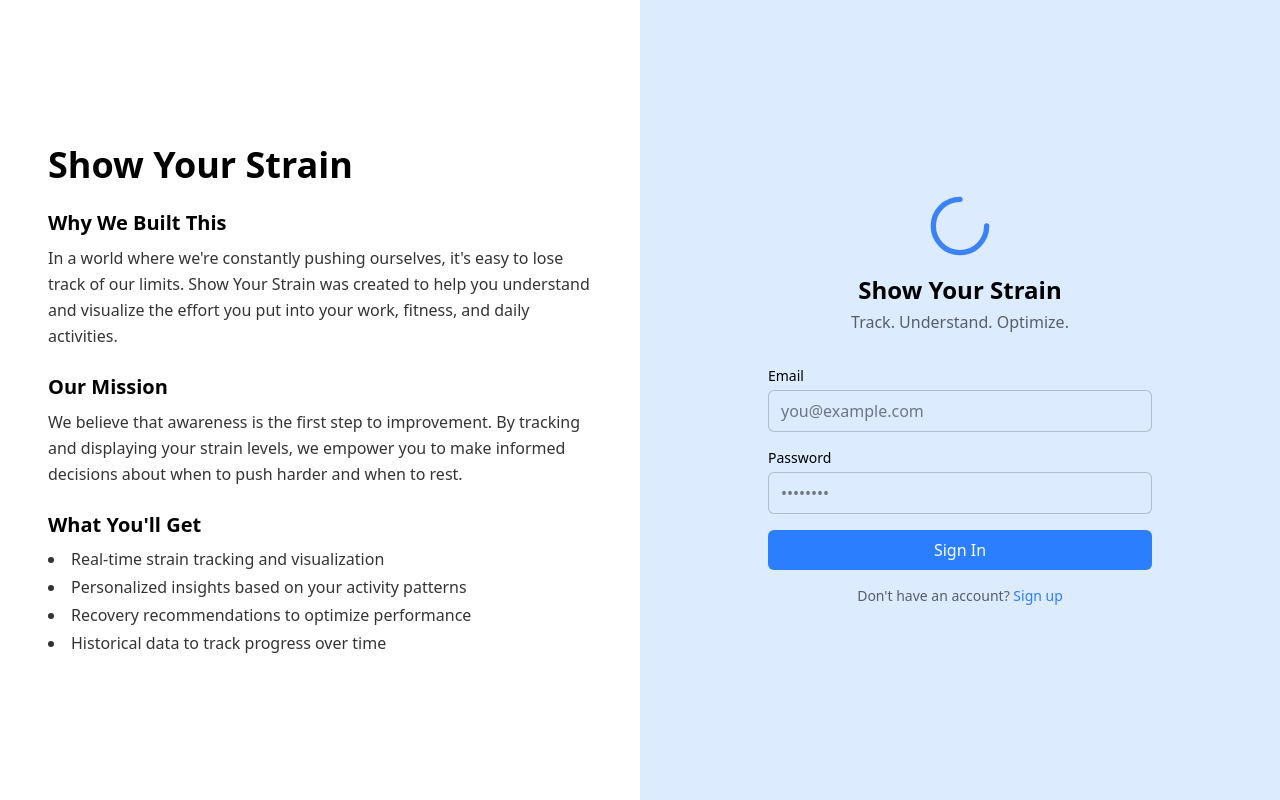
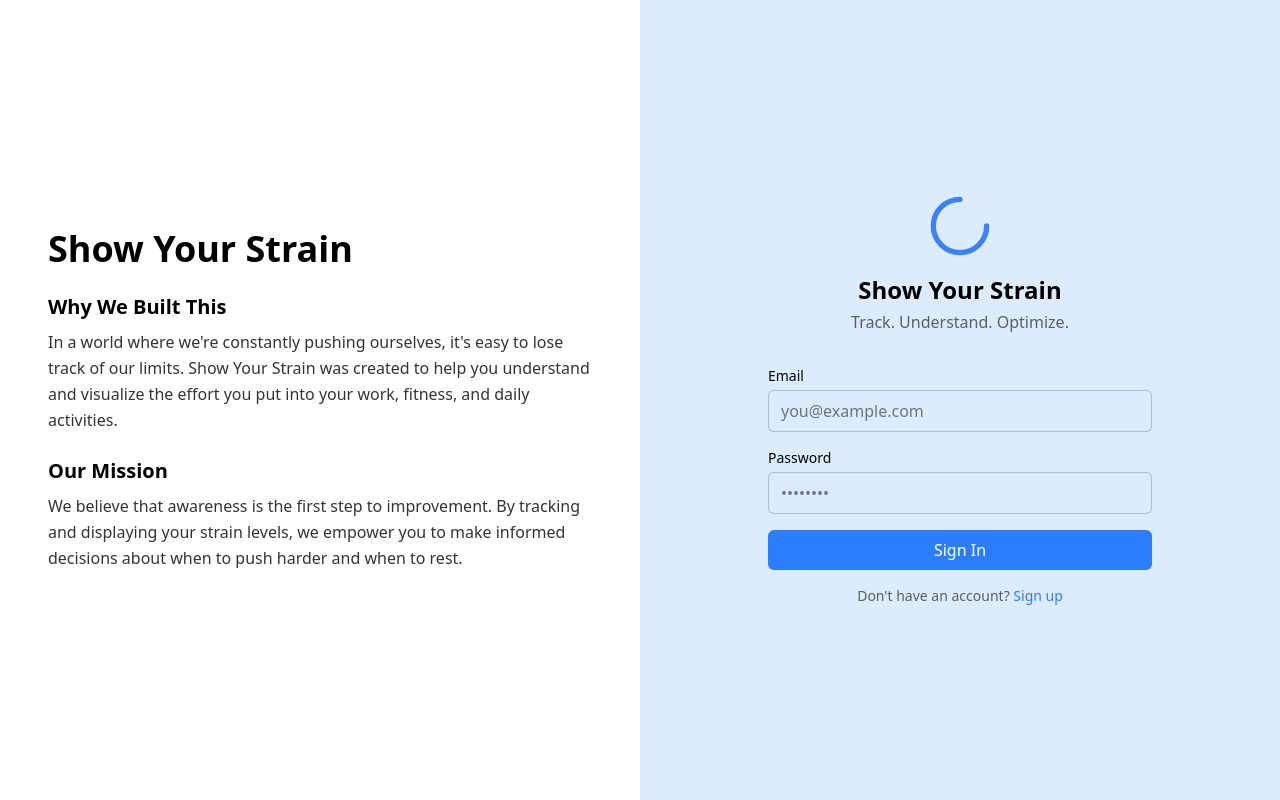
Before and after one commit to luaroncrew/show-your-strain, a Next.js app: page / in a window 1280 px wide. Built offline with nearby package versions, Linux system fonts and the light colour scheme.

Commit message:
Remove "What You'll Get" section from welcome page

```diff
--- a/app/page.tsx
+++ b/app/page.tsx
@@ -32,18 +32,6 @@ export default function WelcomePage() {
               about when to push harder and when to rest.
             </p>
           </section>
-
-          <section>
-            <h2 className="text-xl font-semibold text-foreground mb-2">
-              What You'll Get
-            </h2>
-            <ul className="list-disc list-inside space-y-1">
-              <li>Real-time strain tracking and visualization</li>
-              <li>Personalized insights based on your activity patterns</li>
-              <li>Recovery recommendations to optimize performance</li>
-              <li>Historical data to track progress over time</li>
-            </ul>
-          </section>
         </div>
       </div>
 
```
